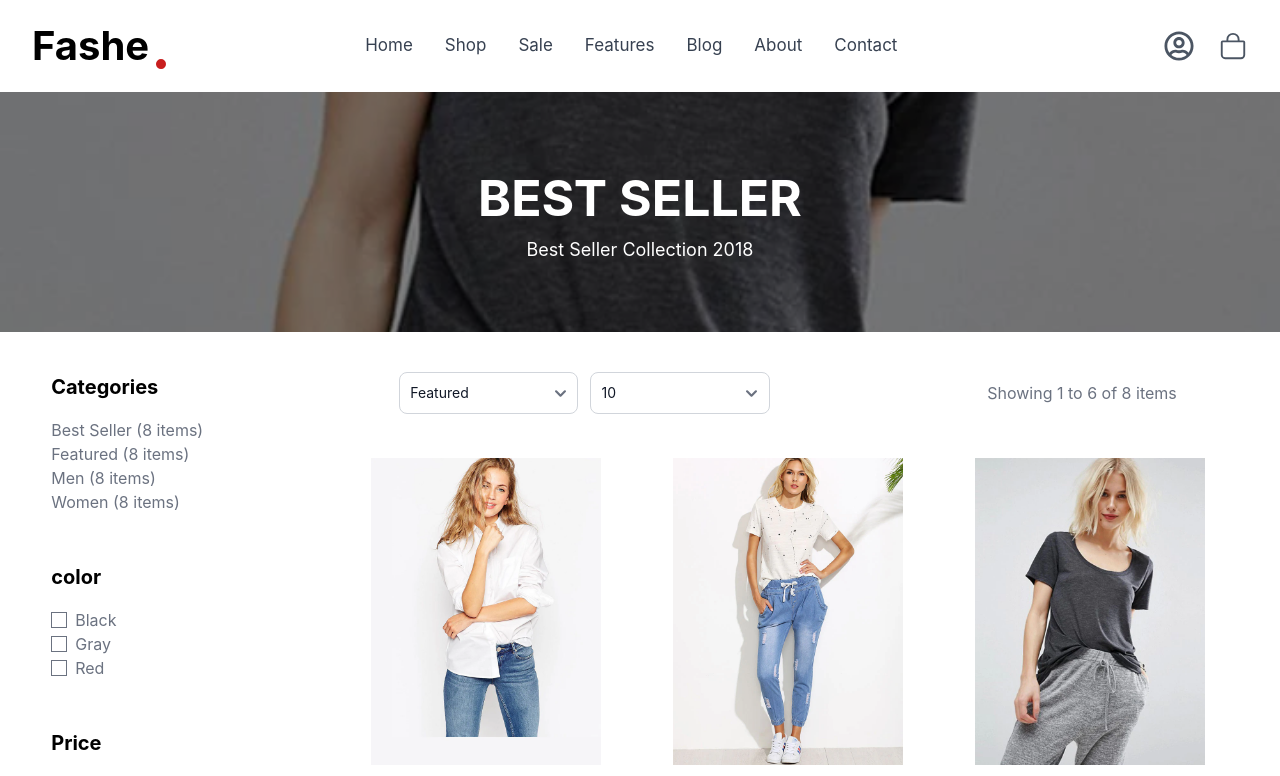
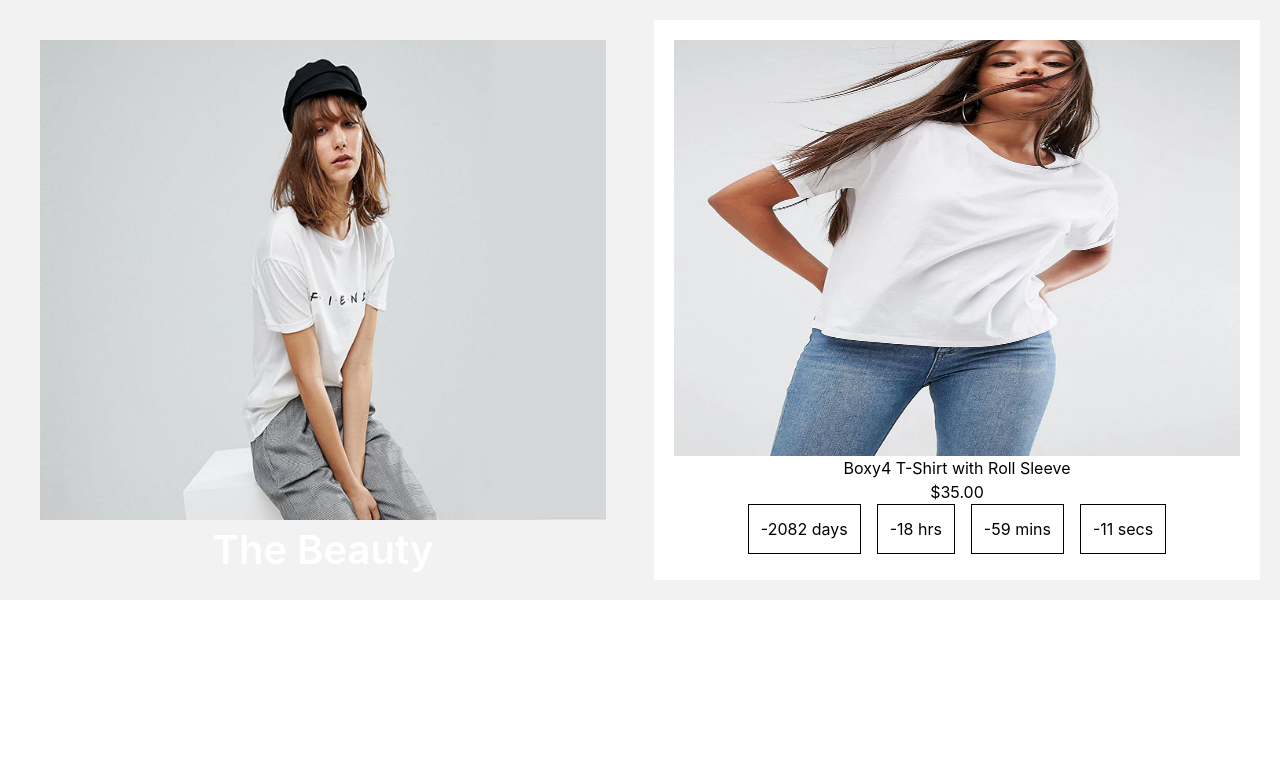
Before and after one commit to hmzaMandour/hamza-mandour-react-final-project, a React (Create React App) app: page / in a window 1280 px wide. Shown: the top 776 px of the page. Built offline with nearby package versions, Linux system fonts and the light colour scheme.

Commit message:
section3 in home

```diff
--- a/src/App.jsx
+++ b/src/App.jsx
@@ -14,6 +14,7 @@ import { Contact } from "./pages/contact/contact";
 import { Contactpage } from "./pages/contact/contactpage";
 import { Shop } from "./pages/shop/shop";
 import { Shoppage } from "./pages/shop/shoppage";
+import { Section3 } from "./pages/homepage/section3";
 
 function App() {
   return (
@@ -31,7 +32,8 @@ function App() {
         <Route path="/contact" element={<Contact  />} />
         <Route path="/contactpage" element={<Contactpage  />} />
         <Route path="/shop" element={<Shop  />} />
-        <Route path="/" element={<Shoppage  />} />
+        <Route path="/shoppage" element={<Shoppage  />} />
+        <Route path="/" element={<Section3  />} />
     </Routes>
     </>
   );
--- a/src/pages/homepage/homepage.jsx
+++ b/src/pages/homepage/homepage.jsx
@@ -6,6 +6,7 @@ import { Carousel2 } from './carousel2';
 import { Blogsection } from './blogsection';
 import { Lastsectionimhome } from './lastsectionimhome';
 import { Footer } from '../../layouts/footer';
+import { Section3 } from './section3';
 
 export const Homepage = () => {
     return (
@@ -16,6 +17,7 @@ export const Homepage = () => {
            </div>
             <Section2 />
             <Carousel2 />
+            <Section3 />
             <Blogsection />
             <Lastsectionimhome />
             <Footer />
--- /dev/null
+++ b/src/pages/homepage/section3.jsx
@@ -0,0 +1,38 @@
+import React from 'react';
+import images from '../../constant/images';
+import data from "../../json/data.json";
+
+export const Section3 = () => {
+    const randomIndex = Math.floor(Math.random() * data.length);
+    const randomElement = data[randomIndex];
+    return (
+        <div className=' bg-[#f2f2f2] flex bgdiv gap-7 p-5'>
+            <div className='w-[50%] p-5   h-[70vh]'>
+                <div className='zoom-container '>
+                    <img src={images.banner4} className=' h-[60vh] zoom-hover' alt="" />
+                </div>
+                <div className=' '>
+                    <p className='text-center text-white font-semibold text-[40px]'>The Beauty</p>
+                    <p className='text-center text-white text-[65px] font-bold'>Lookbook</p>
+                    <p className='text-center text-white font-semibold text-[30px] '>View Collection</p>
+                </div>
+            </div>
+
+
+
+            <div className='w-[50%] flex flex-col p-5 bg-white  items-center  h-[70vh]'>
+                <img className='w-[100%] h-[80%] ' src={images[randomElement.image]} alt="" />
+                <div>
+                    <h1 className='text-black text-center '>{randomElement.title}</h1>
+                    <h1 className='text-black text-center '>{randomElement.price}</h1>
+                </div>
+                <div className='flex gap-x-4'>
+                    <div className='border border-black text-black p-3  text-center'>-2082 days</div>
+                    <div className='border border-black text-black p-3   text-center'>-18 hrs</div>
+                    <div className='border border-black text-black p-3   text-center'>-59 mins</div>
+                    <div className='border border-black text-black p-3   text-center'>-11 secs</div>
+                </div>
+            </div>
+        </div>
+    );
+};
```
